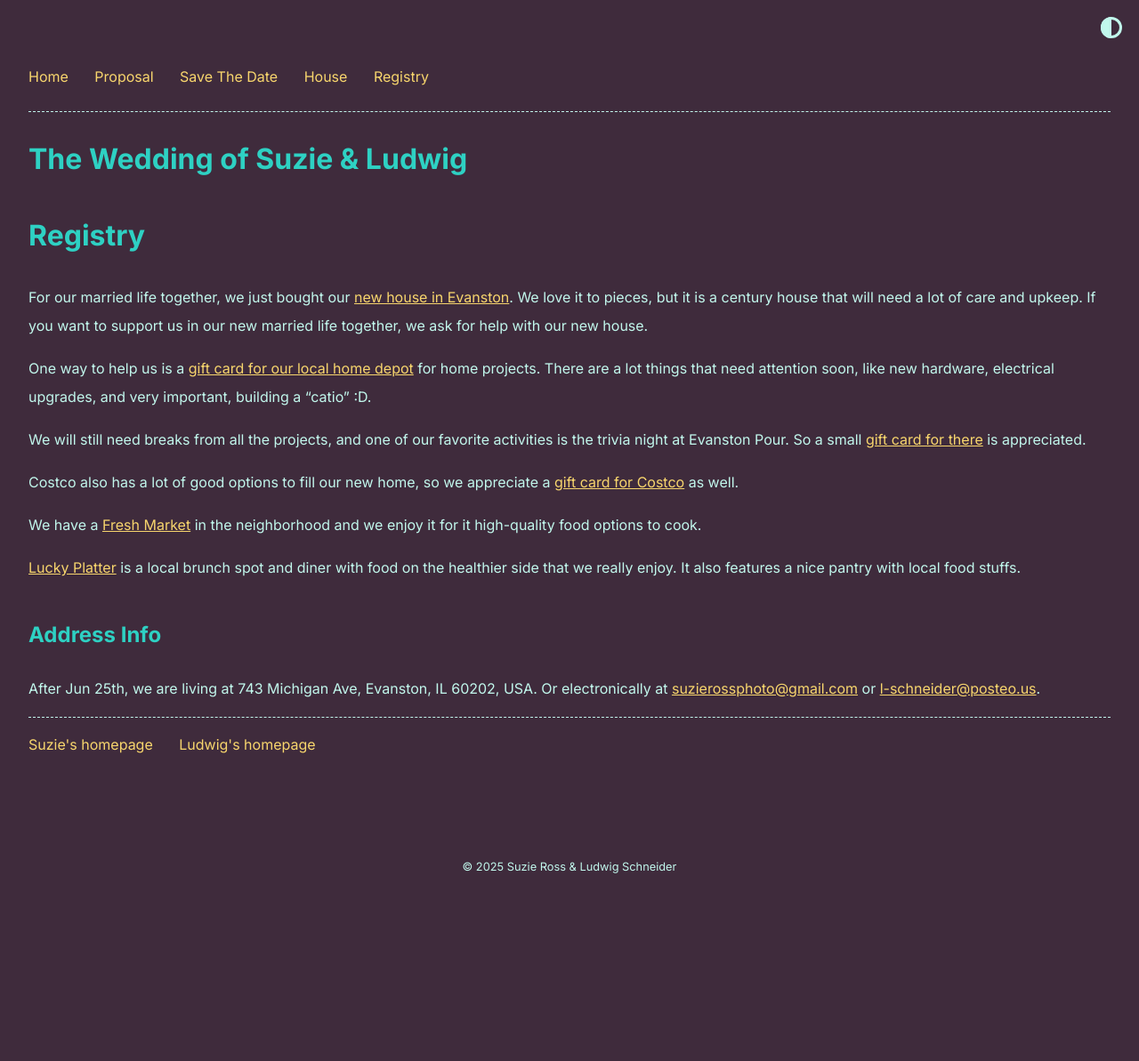
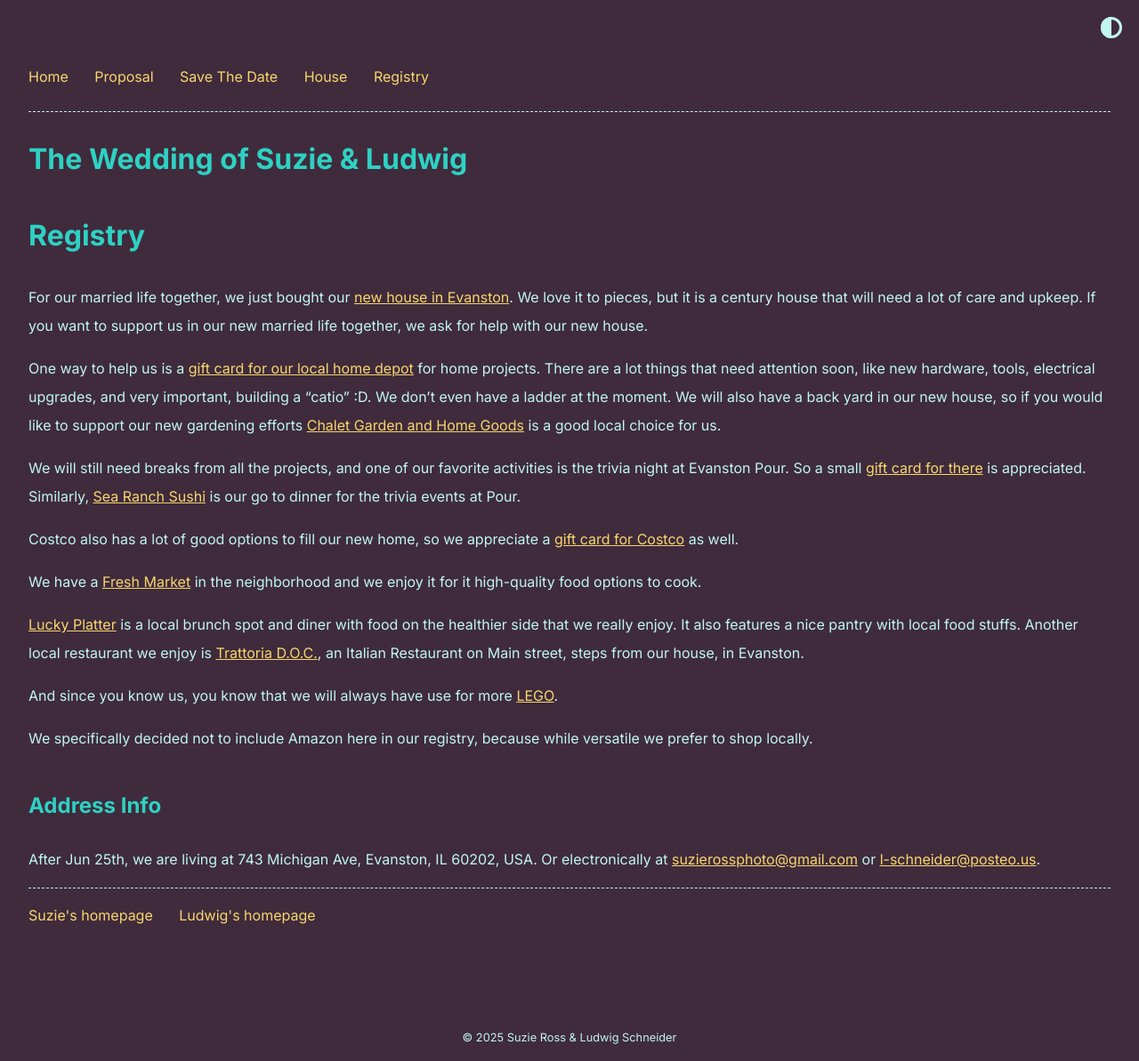
Before and after one commit to suzwig/suzwig.github.io, a Jekyll site: the page built from registry.md, in a window 1280 px wide. Shown: the whole page at 89% size. Built offline with Jekyll 4.4.1, drawn with Linux system fonts in a browser that asks for light colours; before the commit the page ends 1001 px from its top, so only the background shows below that.

Commit message:
updated registry

```diff
--- a/registry.md
+++ b/registry.md
@@ -9,16 +9,24 @@ We love it to pieces, but it is a century house that will need a lot of care and
 If you want to support us in our new married life together, we ask for help with our new house.
 
 One way to help us is a [gift card for our local home depot](https://www.homedepot.com/c/gift-cards) for home projects.
-There are a lot things that need attention soon, like new hardware, electrical upgrades, and very important, building a "catio" :D.
+There are a lot things that need attention soon, like new hardware, tools, electrical upgrades, and very important, building a "catio" :D.
+We don't even have a ladder at the moment.
+We will also have a back yard in our new house, so if you would like to support our new gardening efforts [Chalet Garden and Home Goods](https://chaletnursery.com/products/digital-gift-card?_pos=2&_psq=gift+cards&_ss=e&_v=1.0&variant=40352008863878) is a good local choice for us.
 
 We will still need breaks from all the projects, and one of our favorite activities is the trivia night at Evanston Pour.
 So a small [gift card for there](https://squareup.com/gift/ML3TN2ECWVGH9/order) is appreciated.
+Similarly, [Sea Ranch Sushi](https://www.searanchsushi.com/gift-cards) is our go to dinner for the trivia events at Pour.
 
 Costco also has a lot of good options to fill our new home, so we appreciate a [gift card for Costco](https://www.costco.com/gift-cards-tickets.html) as well.
 
 We have a [Fresh Market](https://www.thefreshmarket.com/products/the-fresh-market-gift-card) in the neighborhood and we enjoy it for it high-quality food options to cook.
 
 [Lucky Platter](https://www.toasttab.com/theluckyplatter/giftcards?utm_source=undefined&utm_content=online--theluckyplatter&utm_medium=toast_sites&utm_campaign=giftcards) is a local brunch spot and diner with food on the healthier side that we really enjoy. It also features a nice pantry with local food stuffs.
+Another local restaurant we enjoy is [Trattoria D.O.C.](https://trattoria-doc.com/gift-cards), an Italian Restaurant on Main street, steps from our house, in Evanston.
+
+And since you know us, you know that we will always have use for more [LEGO](https://www.lego.com/en-us/gift-cards).
+
+We specifically decided not to include Amazon here in our registry, because while versatile we prefer to shop locally.
 
 ## Address Info
 
```
